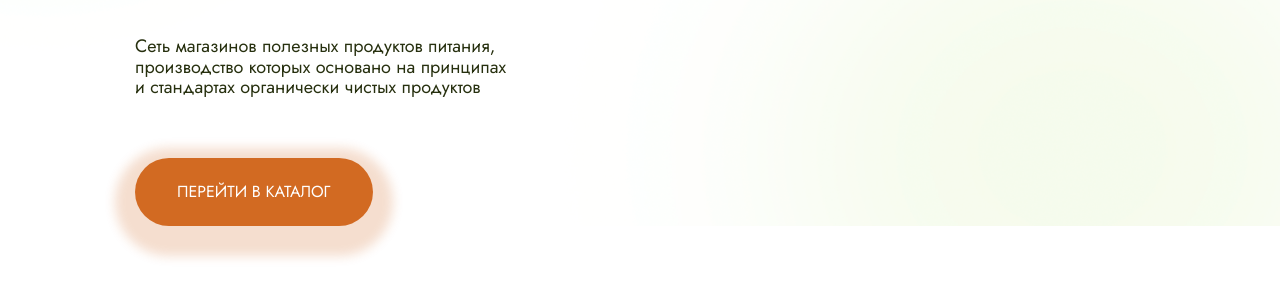
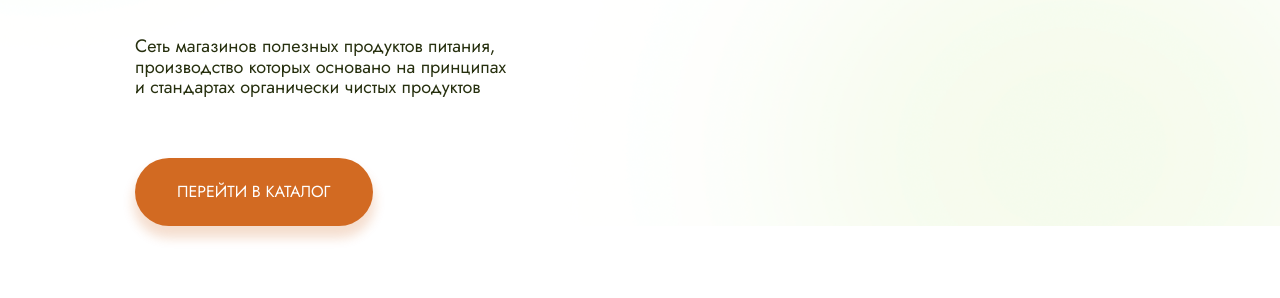
Before and after one commit to marialevadskaya/module02-Shop, a website built with webpack: page src/index.html in a window 1280 px wide. Shown: the part 286-584 px from the top of the page. Built offline with nearby package versions, Linux system fonts and the light colour scheme; files whose address does not match are found by name.

Commit message:
change shadow

```diff
--- a/src/styles/main.scss
+++ b/src/styles/main.scss
@@ -124,6 +124,6 @@ body {
     padding: 2.5rem 4.2rem;
     border-radius: 3.8rem;
     background-color: $orange;
-    box-shadow: 0px 1rem 1.1rem 2rem rgba(207, 92, 13, 0.2);
+    box-shadow: 0px 1rem 1.1rem .2rem rgba(207, 92, 13, 0.2);
     display: inline-block;
 }
```
Also changed, not shown: dist/styles/main.css.
